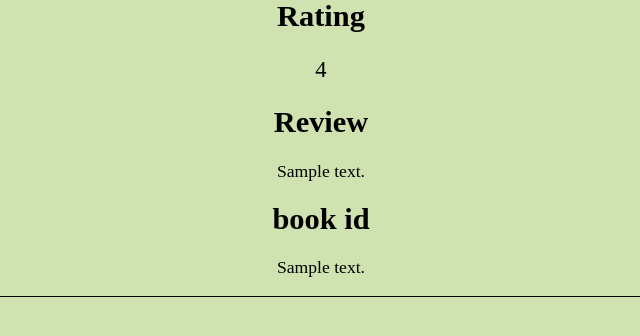
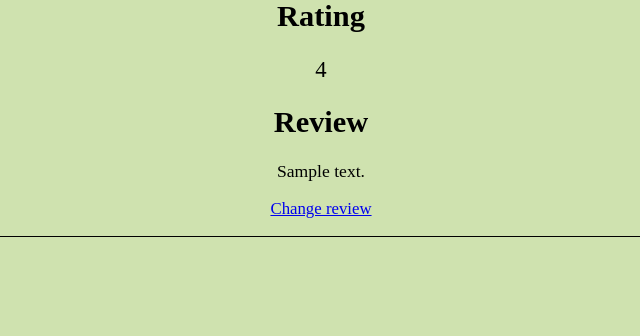
Before and after one commit to Yoannoay/Library, a Flask app: page /allreviews in a window 1280 px wide. Shown: the part 301-637 px from the top of the page, without its empty margins (319-959 px from the left). Run offline with Flask 2, Linux system fonts and the light colour scheme; a database or web service that is not in the repository returns one stand-in record (values such as "Sample title"); data that the repository does not hold is empty.

Commit message:
Update feature

```diff
--- a/frontend/application/templates/allreviews.html
+++ b/frontend/application/templates/allreviews.html
@@ -14,10 +14,8 @@
         <h1 style="font-size:190%; text-align:center;">Review</h1>
             <p style="font-size:110%; text-align:center;"> {{ reviews["Review"] }} </p>
 
-        <h1 style="font-size:190%; text-align:center;">book id</h1>
-            <p style="font-size:110%; text-align:center;"> {{ reviews["Review ID: "] }} </p>
 
-        {# <!-- <p style="font-size:105%; text-align:center;"> <a href="{{ url_for('create_review', id = reviews["book_id"] ) }}"> Amend review</a> </p> --> #}
+        <p style="font-size:105%; text-align:center;"> <a href="{{ url_for('create_review', id = reviews["Review ID: "] ) }}"> Change review</a> </p>
 
 
 
```
